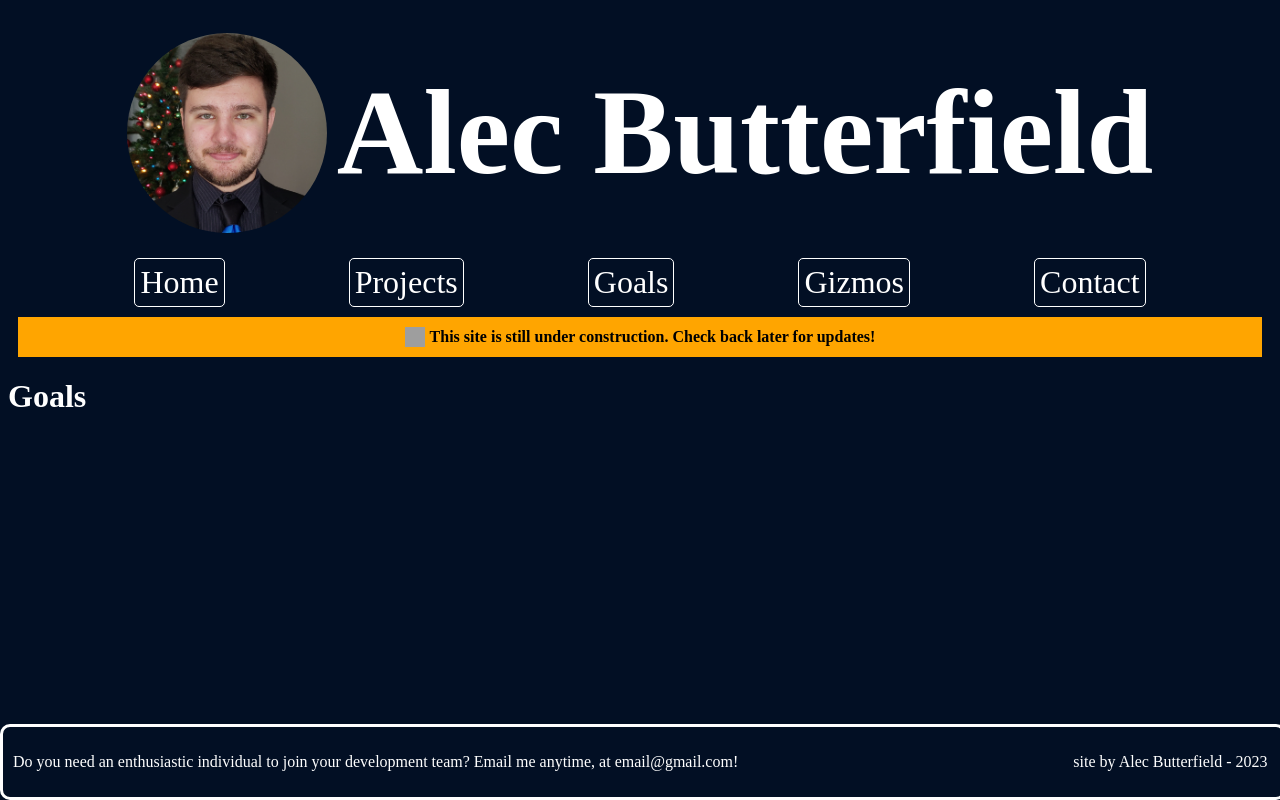
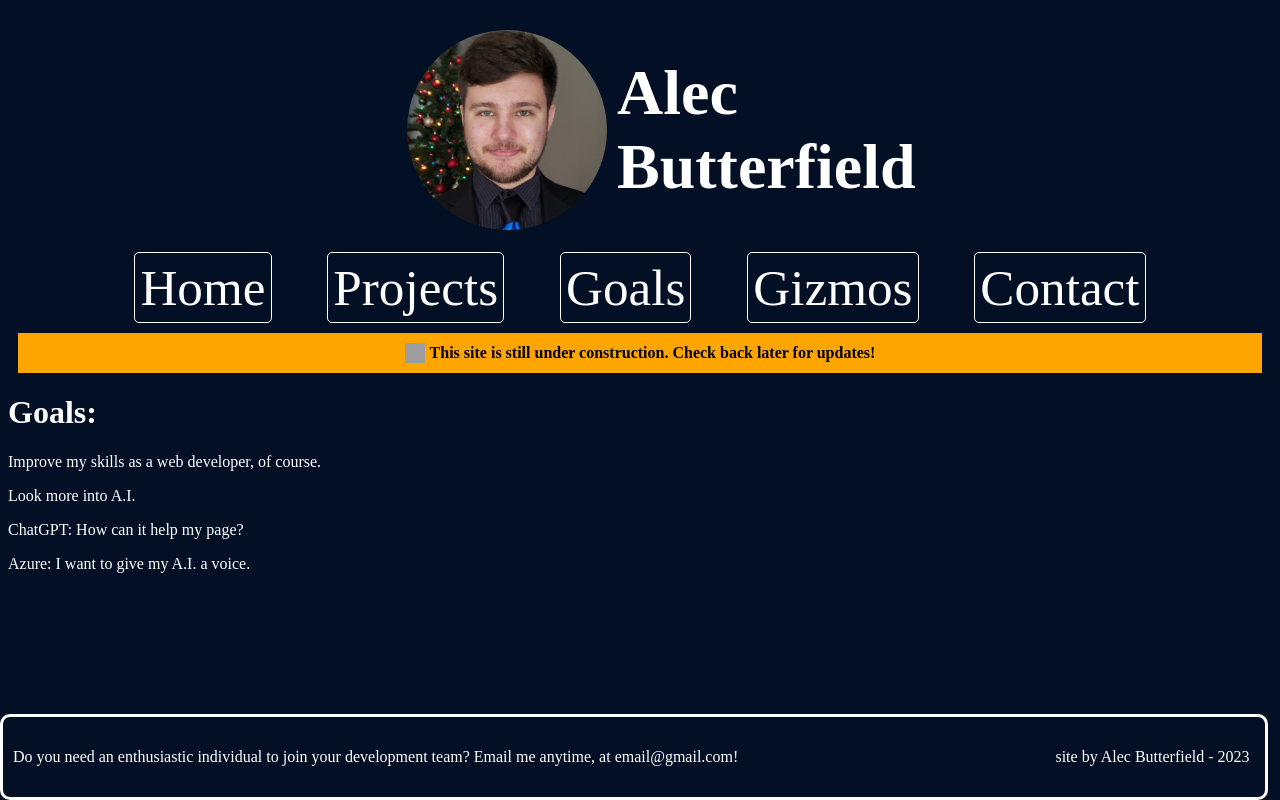
Before and after one commit to AB-Butterfield/alec-butterfield-personal-site, a React (Create React App) app: page /goals in a window 1280 px wide. Built offline with nearby package versions, Linux system fonts and the light colour scheme; grey boxes are pictures that could not be loaded.

Commit message:
Minor changes to Goals and Gizmos, plus some CSS updates

```diff
--- a/less/footer.less
+++ b/less/footer.less
@@ -3,14 +3,14 @@
     display:flex;
     justify-content: space-between;
     align-items: center;
-    align-self: center;
     position: fixed;
     background-color: @background-color;
     left: 0;
     bottom: 0;
     right: 0;
-    width: 98.4%;
-    padding: 10px;
+    height: 10vh;
+    width: 97vw;
+    padding-left: 10px;
     padding-right: 10px;
     border-style:solid;
     border-color: white;
--- a/less/header.less
+++ b/less/header.less
@@ -1,4 +1,3 @@
-//Header CSS
 a:link{
     color:white;
 }
@@ -33,7 +32,8 @@ a:hover {
     border-style: solid;
     border-width: thin;
     padding: 5px;
-    transition: 0.3s;
+    font-size: 4vw;
+    transition: 0.1s;
 }
 
 
@@ -42,20 +42,24 @@ a:hover {
 }
 
 .header-personal-img {
+    display:flex;
     padding: 5px;
-    width: 200px;
+    width: 20vw;
+    max-width: 200px;
     border-radius: 100%;
 }
 
 .header-personal-name {
+    display: flex;
+    width: 20vw;
     padding: 5px;
+    font-size: 5vw;
 }
 
 .header-top-section {
     display:flex;
     align-items: center;
     justify-content: center;
-    height: 250px;
     font-size: 60px;
 }
 
--- a/public/styles.css
+++ b/public/styles.css
@@ -2,14 +2,14 @@
   display: flex;
   justify-content: space-between;
   align-items: center;
-  align-self: center;
   position: fixed;
   background-color: #020f24;
   left: 0;
   bottom: 0;
   right: 0;
-  width: 98.4%;
-  padding: 10px;
+  height: 10vh;
+  width: 97vw;
+  padding-left: 10px;
   padding-right: 10px;
   border-style: solid;
   border-color: white;
@@ -55,24 +55,29 @@ a:hover {
   border-style: solid;
   border-width: thin;
   padding: 5px;
-  transition: 0.3s;
+  font-size: 4vw;
+  transition: 0.1s;
 }
 .header-main-container {
   color: white;
 }
 .header-personal-img {
+  display: flex;
   padding: 5px;
-  width: 200px;
+  width: 20vw;
+  max-width: 200px;
   border-radius: 100%;
 }
 .header-personal-name {
+  display: flex;
+  width: 20vw;
   padding: 5px;
+  font-size: 5vw;
 }
 .header-top-section {
   display: flex;
   align-items: center;
   justify-content: center;
-  height: 250px;
   font-size: 60px;
 }
 .header-under-construction {
--- /dev/null
+++ b/src/db/homeInfo.js
@@ -0,0 +1,6 @@
+export default [
+    {
+        whoAmI: `This is who I am.`,
+        whatDoIDo: `This is what I do.`
+    }
+]
--- a/src/pages/Gizmos.js
+++ b/src/pages/Gizmos.js
@@ -1,5 +1,10 @@
 
 
 export default function Gizmos() {
-    return <h1>Gizmos</h1>
+    return (
+        <div className="gizmos-main-container">
+            <h1>Ideas: </h1>
+            <p>AI, </p>
+        </div>
+    )
 }
--- a/src/pages/Goals.js
+++ b/src/pages/Goals.js
@@ -1,5 +1,13 @@
 
 
 export default function Goals() {
-    return <h1>Goals</h1>
+    return (
+        <div className="goals-main-container">
+            <h1>Goals: </h1>
+            <p>Improve my skills as a web developer, of course.</p>
+            <p>Look more into A.I.</p>
+            <p>ChatGPT: How can it help my page?</p>
+            <p>Azure: I want to give my A.I. a voice.</p>
+        </div>
+    )
 }
--- a/src/pages/Home.js
+++ b/src/pages/Home.js
@@ -1,8 +1,9 @@
-
+import info from "../db/homeInfo"
 
 export default function Home() {
-    const whoAmIMessage = "This is who I am"
-    const whatIDoMessage = "This is what I do"
+    const messages = info[0]
+    const whoAmIMessage = messages.whoAmI
+    const whatIDoMessage = messages.whatDoIDo
 
     return (
         <div className="home-main-container">
```
Also changed, not shown: src/db/projectsInfo.js (+6 -2 lines), futureideas.txt (added).
